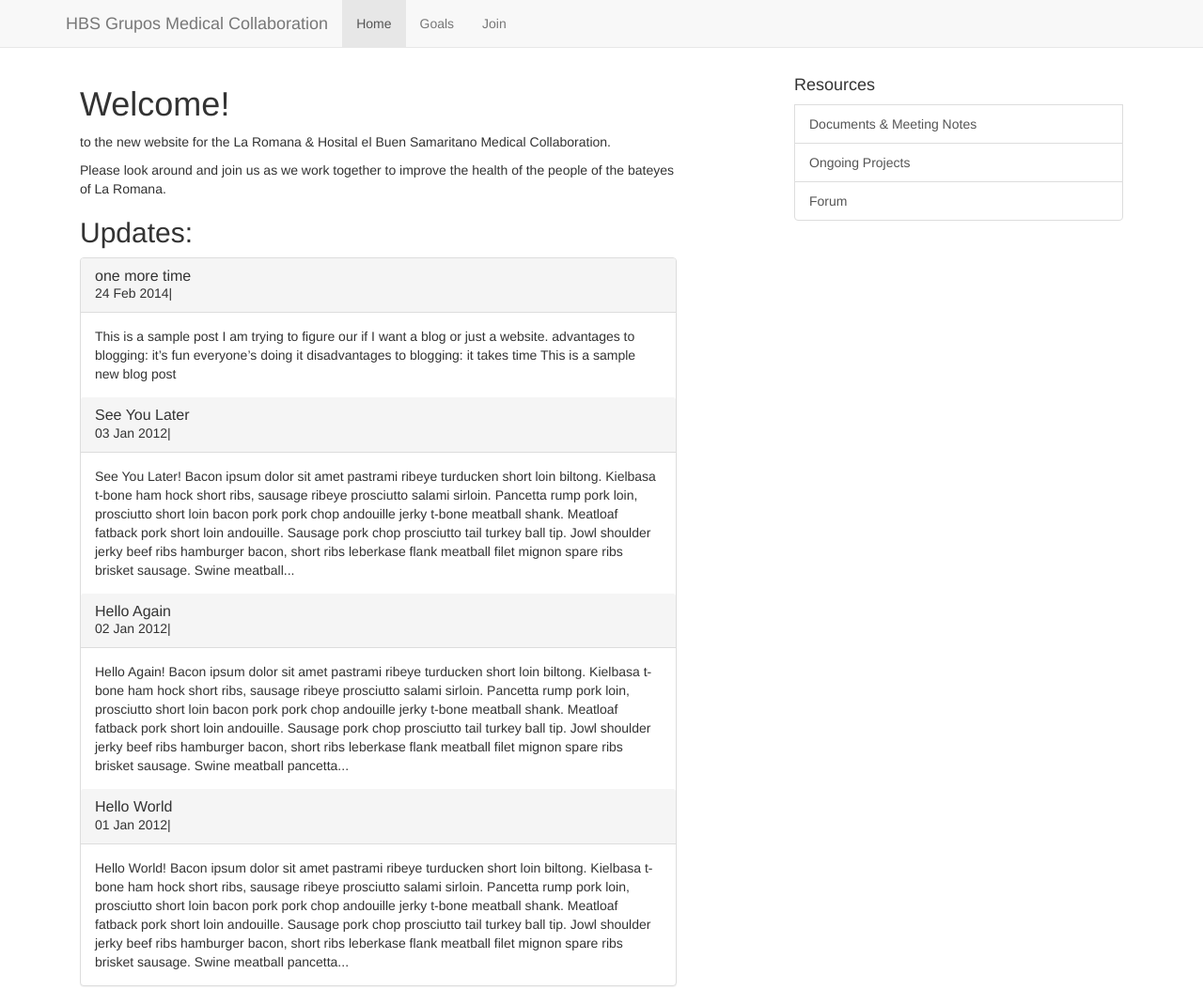
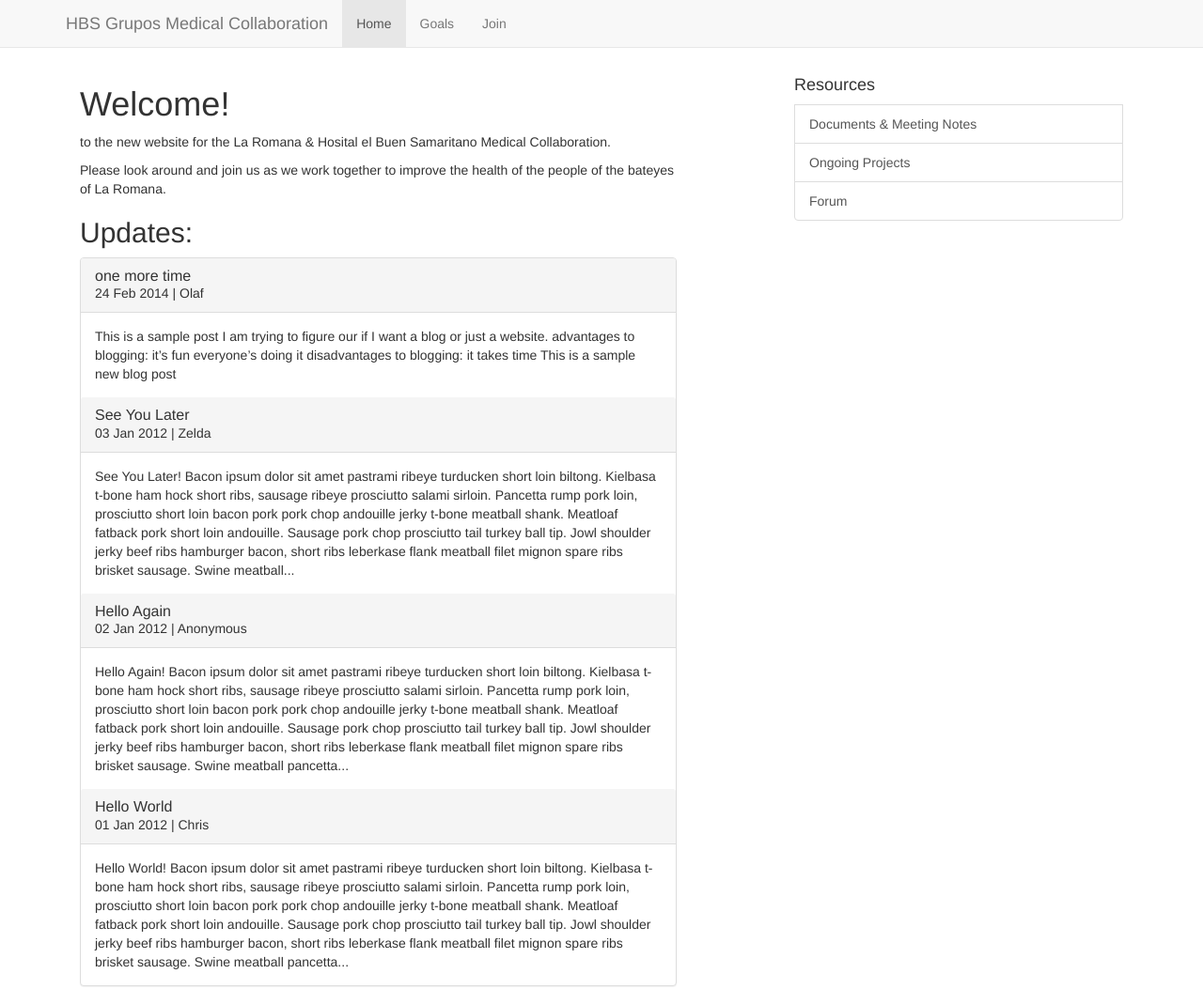
Before and after one commit to crmackay/med.hbsgrupos.org, a Jekyll site: the page built from index.html, in a window 1280 px wide. Shown: the whole page at 94% size. Built offline with Jekyll 4.4.1, drawn with Linux system fonts in a browser that asks for light colours; nearby versions of some CDN libraries; library files that are not in the unit come from our copies.

Commit message:
clean up look and add authors to posts

```diff
--- a/_posts/2012-01-01-hello-world.md
+++ b/_posts/2012-01-01-hello-world.md
@@ -1,6 +1,7 @@
 ---
 layout: post
 title: Hello World
+author: Chris
 ---
 
 ##Hello World!
--- a/_posts/2012-01-02-hello-again.html
+++ b/_posts/2012-01-02-hello-again.html
@@ -1,6 +1,7 @@
 ---
 layout: post
 title: Hello Again
+author: Anonymous
 ---
 
 <h2>Hello Again!</h2>
--- a/_posts/2012-01-03-bye-for-now.html
+++ b/_posts/2012-01-03-bye-for-now.html
@@ -1,6 +1,7 @@
 ---
 layout: post
 title: See You Later
+author: Zelda
 ---
 
 <h2>See You Later!</h2>
--- a/_posts/2014-02-24-one-more-time.md
+++ b/_posts/2014-02-24-one-more-time.md
@@ -2,6 +2,7 @@
 published: true
 layout: post
 title: one more time
+author: Olaf
 ---
 
 ## This is a sample post
--- a/index.html
+++ b/index.html
@@ -20,7 +20,7 @@ title: HBS Grupos Medical Collaboration Home Page
 			<h3 class="panel-title">
 				<a href="{{ post.url }}">{{ post.title }}</a>
 			</h3>
-			{{post.date | date_to_string}}|{{post.author}}
+			{{post.date | date_to_string}} | {{post.author}}
  		</div>
 		<div class="panel-body">
 			{{post.content | strip_html | truncatewords:75}}
```
